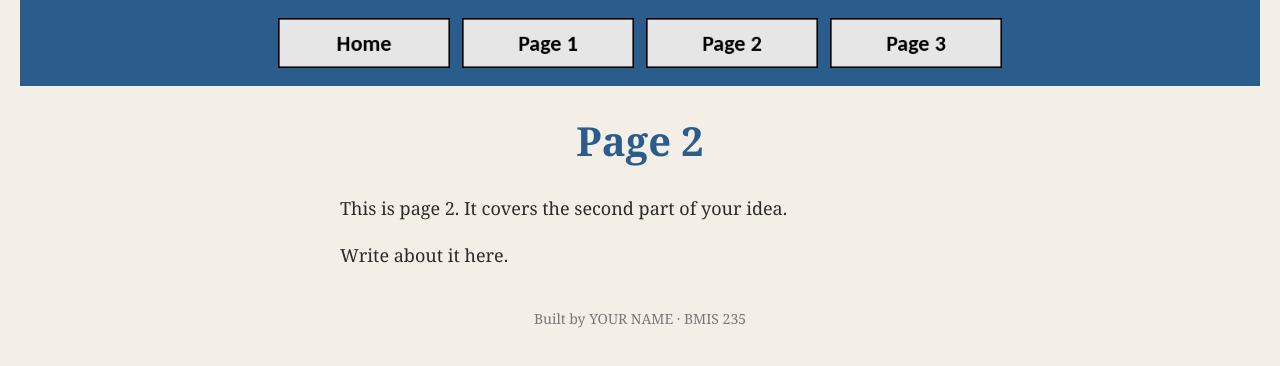
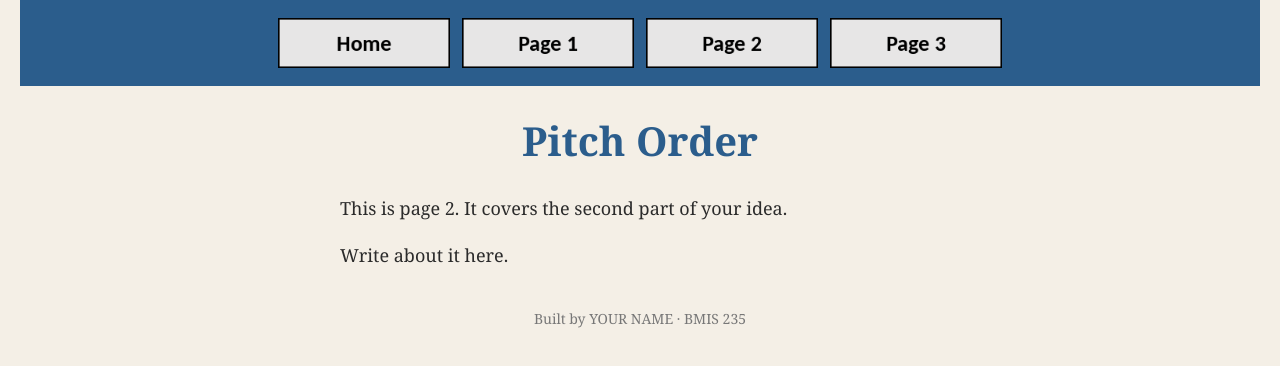
Before and after one commit to AlexYousoofian/Own-Website, a plain HTML site: page page2.html in a window 1280 px wide. Drawn offline with Linux system fonts and the light colour scheme.

Commit message:
Change title and heading from 'Page 2' to 'Pitch Order'

```diff
--- a/page2.html
+++ b/page2.html
@@ -8,7 +8,7 @@
 <head>
 <meta charset="utf-8">
 <meta name="author" content="YOUR NAME">
-<title>Page 2</title>
+<title>Pitch Order</title>
 
 <!-- this one line connects the page to the stylesheet -->
 <link rel="stylesheet" href="styles.css">
@@ -28,7 +28,7 @@
     <a href="FB Half Comps.html"><img src="img/page3.png" alt="Page 3"></a>
 </nav>
 
-<h1>Page 2</h1>
+<h1>Pitch Order</h1>
 <p>This is page 2. It covers the second part of your idea.</p>
 <p>Write about it here.</p>
 
```
